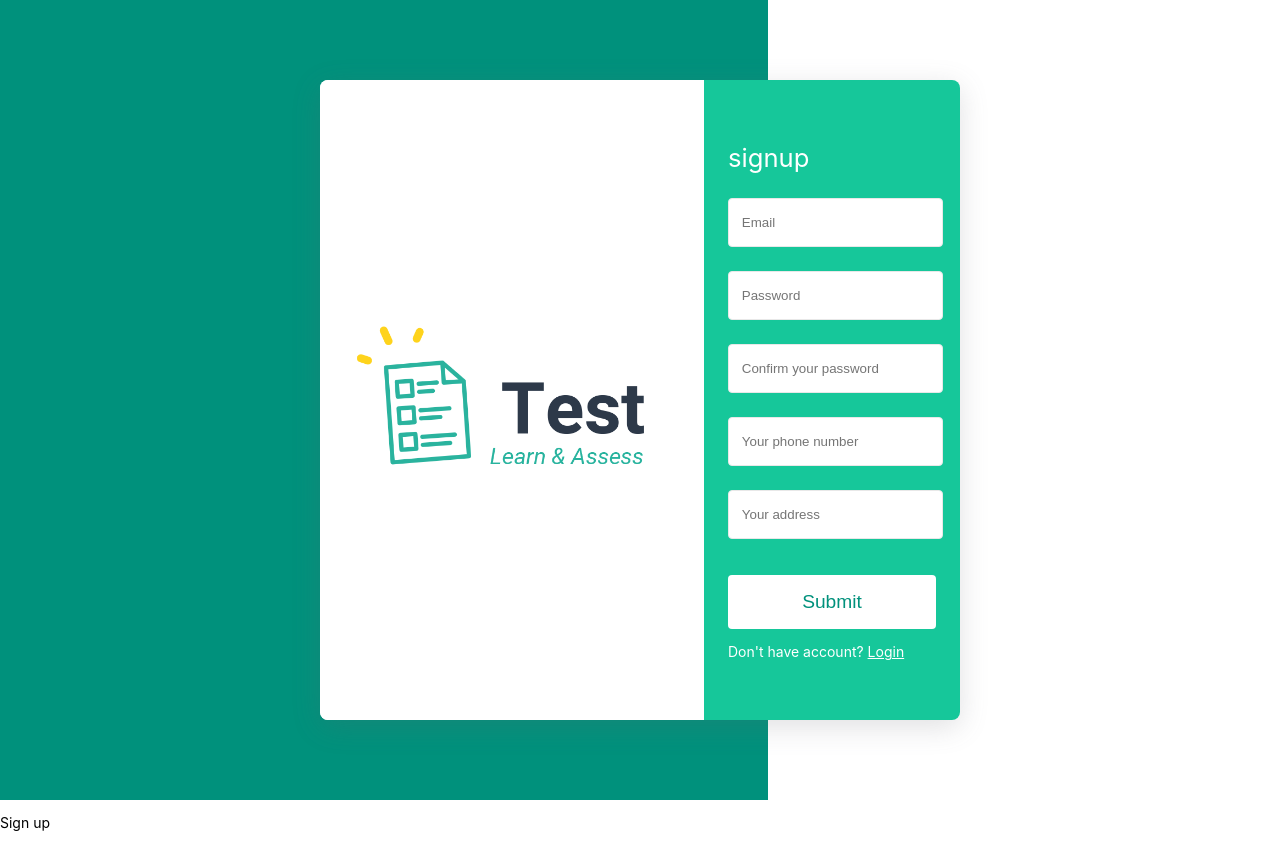
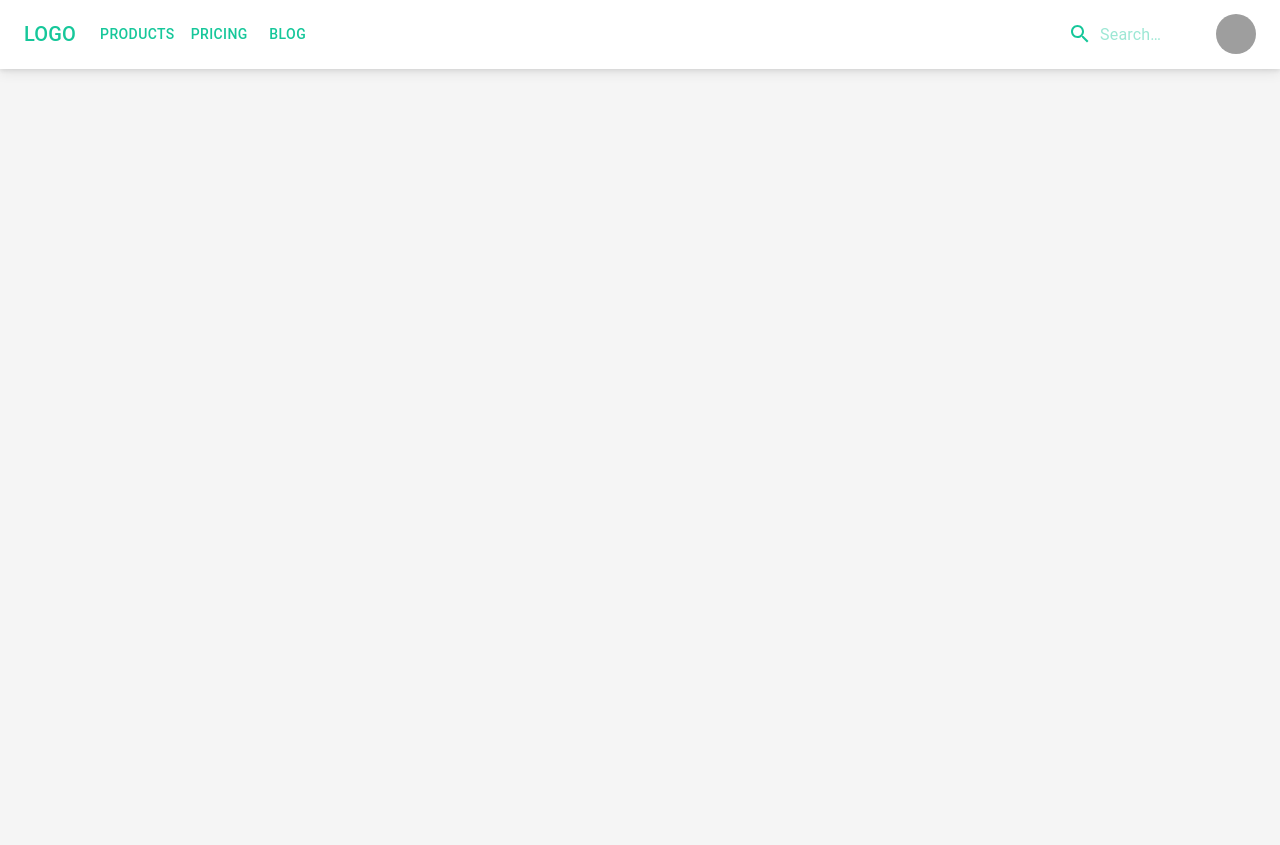
Before and after one commit to Daed-Inside/Online-Exam-Client, a React (Create React App) app: page /signup in a window 1280 px wide. After the commit the page ends 800 px from the top, so only its background shows below. Built offline with nearby package versions, Linux system fonts and the light colour scheme; grey boxes are pictures that could not be loaded.

Commit message:
master page

```diff
--- a/src/App.js
+++ b/src/App.js
@@ -1,10 +1,10 @@
-import './App.css';
-import Routings from './routes/routes';
+import "./App.css";
+import Routings from "./routes/routes";
 
 function App() {
   return (
     <>
-      <Routings />
+      <Routings></Routings>
     </>
   );
 }
--- /dev/null
+++ b/src/features/layout/navbar/navbar.css
@@ -0,0 +1,14 @@
+.navBar {
+  background-color: #ffffff !important;
+  box-shadow: 0 2px 4px rgb(0 0 0 / 8%), 0 4px 12px rgb(0 0 0 / 8%) !important;
+  top: 0;
+  position: fixed;
+  z-index: 99999;
+}
+
+.navBar button,
+p,
+a,
+div {
+  color: #16c79a;
+}
--- /dev/null
+++ b/src/features/layout/navbar/navbar.js
@@ -0,0 +1,186 @@
+import "./navbar.css";
+import * as React from "react";
+import { styled, alpha } from "@mui/material/styles";
+import InputBase from "@mui/material/InputBase";
+import AppBar from "@mui/material/AppBar";
+import Box from "@mui/material/Box";
+import Toolbar from "@mui/material/Toolbar";
+import IconButton from "@mui/material/IconButton";
+import Typography from "@mui/material/Typography";
+import Menu from "@mui/material/Menu";
+import MenuIcon from "@mui/icons-material/Menu";
+import Container from "@mui/material/Container";
+import Avatar from "@mui/material/Avatar";
+import Button from "@mui/material/Button";
+import Tooltip from "@mui/material/Tooltip";
+import MenuItem from "@mui/material/MenuItem";
+import SearchIcon from "@mui/icons-material/Search";
+
+const pages = ["Products", "Pricing", "Blog"];
+const settings = ["Profile", "Account", "Dashboard", "Logout"];
+
+const NavBar = () => {
+  const [anchorElNav, setAnchorElNav] = React.useState(null);
+  const [anchorElUser, setAnchorElUser] = React.useState(null);
+
+  const handleOpenNavMenu = (event) => {
+    setAnchorElNav(event.currentTarget);
+  };
+  const handleOpenUserMenu = (event) => {
+    setAnchorElUser(event.currentTarget);
+  };
+
+  const handleCloseNavMenu = () => {
+    setAnchorElNav(null);
+  };
+
+  const handleCloseUserMenu = () => {
+    setAnchorElUser(null);
+  };
+
+  return (
+    <AppBar className="navBar" position="static">
+      <Container maxWidth="xl">
+        <Toolbar disableGutters>
+          <Typography
+            variant="h6"
+            noWrap
+            component="div"
+            sx={{ mr: 2, display: { xs: "none", md: "flex" } }}
+          >
+            LOGO
+          </Typography>
+
+          <Box sx={{ flexGrow: 1, display: { xs: "flex", md: "none" } }}>
+            <IconButton
+              size="large"
+              aria-label="account of current user"
+              aria-controls="menu-appbar"
+              aria-haspopup="true"
+              onClick={handleOpenNavMenu}
+              color="inherit"
+            >
+              <MenuIcon />
+            </IconButton>
+            <Menu
+              id="menu-appbar"
+              anchorEl={anchorElNav}
+              anchorOrigin={{
+                vertical: "bottom",
+                horizontal: "left",
+              }}
+              keepMounted
+              transformOrigin={{
+                vertical: "top",
+                horizontal: "left",
+              }}
+              open={Boolean(anchorElNav)}
+              onClose={handleCloseNavMenu}
+              sx={{
+                display: { xs: "block", md: "none" },
+              }}
+            >
+              {pages.map((page) => (
+                <MenuItem key={page} onClick={handleCloseNavMenu}>
+                  <Typography textAlign="center">{page}</Typography>
+                </MenuItem>
+              ))}
+            </Menu>
+          </Box>
+          <Box sx={{ flexGrow: 1, display: { xs: "none", md: "flex" } }}>
+            {pages.map((page) => (
+              <Button
+                key={page}
+                onClick={handleCloseNavMenu}
+                sx={{ my: 2, color: "white", display: "block" }}
+              >
+                {page}
+              </Button>
+            ))}
+          </Box>
+          <Search>
+            <SearchIconWrapper>
+              <SearchIcon />
+            </SearchIconWrapper>
+            <StyledInputBase
+              placeholder="Search…"
+              inputProps={{ "aria-label": "search" }}
+            />
+          </Search>
+          <Box sx={{ flexGrow: 0 }}>
+            <Tooltip title="Open settings">
+              <IconButton onClick={handleOpenUserMenu} sx={{ p: 0 }}>
+                <Avatar alt="Remy Sharp" src="/static/images/avatar/2.jpg" />
+              </IconButton>
+            </Tooltip>
+            <Menu
+              sx={{ mt: "45px" }}
+              id="menu-appbar"
+              anchorEl={anchorElUser}
+              anchorOrigin={{
+                vertical: "top",
+                horizontal: "right",
+              }}
+              keepMounted
+              transformOrigin={{
+                vertical: "top",
+                horizontal: "right",
+              }}
+              open={Boolean(anchorElUser)}
+              onClose={handleCloseUserMenu}
+            >
+              {settings.map((setting) => (
+                <MenuItem key={setting} onClick={handleCloseNavMenu}>
+                  <Typography textAlign="center">{setting}</Typography>
+                </MenuItem>
+              ))}
+            </Menu>
+          </Box>
+        </Toolbar>
+      </Container>
+    </AppBar>
+  );
+};
+export default NavBar;
+
+const Search = styled("div")(({ theme }) => ({
+  position: "relative",
+  borderRadius: theme.shape.borderRadius,
+  backgroundColor: alpha(theme.palette.common.white, 0.15),
+  "&:hover": {
+    backgroundColor: alpha(theme.palette.common.white, 0.25),
+  },
+  marginLeft: 0,
+  width: "100%",
+  [theme.breakpoints.up("sm")]: {
+    marginLeft: theme.spacing(1),
+    width: "auto",
+  },
+}));
+
+const SearchIconWrapper = styled("div")(({ theme }) => ({
+  padding: theme.spacing(0, 2),
+  height: "100%",
+  position: "absolute",
+  pointerEvents: "none",
+  display: "flex",
+  alignItems: "center",
+  justifyContent: "center",
+}));
+
+const StyledInputBase = styled(InputBase)(({ theme }) => ({
+  color: "inherit",
+  "& .MuiInputBase-input": {
+    padding: theme.spacing(1, 1, 1, 0),
+    // vertical padding + font size from searchIcon
+    paddingLeft: `calc(1em + ${theme.spacing(4)})`,
+    transition: theme.transitions.create("width"),
+    width: "100%",
+    [theme.breakpoints.up("sm")]: {
+      width: "12ch",
+      "&:focus": {
+        width: "20ch",
+      },
+    },
+  },
+}));
--- a/src/index.css
+++ b/src/index.css
@@ -1,4 +1,5 @@
 body {
+  background-color: #f5f5f5;
   font-size: 14px;
   margin: 0;
   font-family: -apple-system, BlinkMacSystemFont, "Segoe UI", "Roboto", "Oxygen",
--- a/src/routes/routes.js
+++ b/src/routes/routes.js
@@ -1,18 +1,60 @@
-import {BrowserRouter as Router, Route, Navigate, Routes  } from "react-router-dom";
+import {
+  BrowserRouter as Router,
+  Route,
+  Navigate,
+  Routes,
+} from "react-router-dom";
 import Login from "../features/login/login";
 import SignUp from "../features/signup/signup";
+import NavBar from "../features/layout/navbar/navbar";
+import * as React from "react";
 
+function Routings({ children, ...renderProps }) {
+  const isLogin = true;
+  return (
+    <>
+      {isLogin === true ? (
+        <AdminRouting>
+          <Route path="/" element={<Navigate to="/dashboard" />} />
+          <Route
+            path="/dashboard"
+            element={
+              <>
+                <p>dashboard</p>
+              </>
+            }
+          />
+        </AdminRouting>
+      ) : (
+        <GlobalRouting>
+          <Route path="/" element={<Navigate to="/login" />} />
+          <Route path="/login" element={<Login />} />
+          <Route path="/signup" element={<SignUp />} />
+        </GlobalRouting>
+      )}
+    </>
+  );
+}
 
-function Routings(){
-    return (
+function AdminRouting({ children, ...props }) {
+  return (
+    <>
+      <NavBar />
+      <body>
         <Router>
-            <Routes>
-                <Route path="/" element={<Navigate to="/login" />} />
-                <Route path="/login" element={<Login />} />
-                <Route path="/signup" element={<SignUp />} />
-            </Routes>
+          <Routes>{children}</Routes>
         </Router>
-    )
+      </body>
+    </>
+  );
+}
+
+function GlobalRouting({ children, ...props }) {
+  return (
+    <Router>
+      <Routes>{children}</Routes>
+    </Router>
+  );
 }
 
 export default Routings;
```
Also changed, not shown: package.json (+4 -3 lines), src/features/layout/footer/footer.js (added, +7 -0 lines), src/features/layout/footer/footer.css (added), 1 other file (tests, documents, lock files or other folders).
